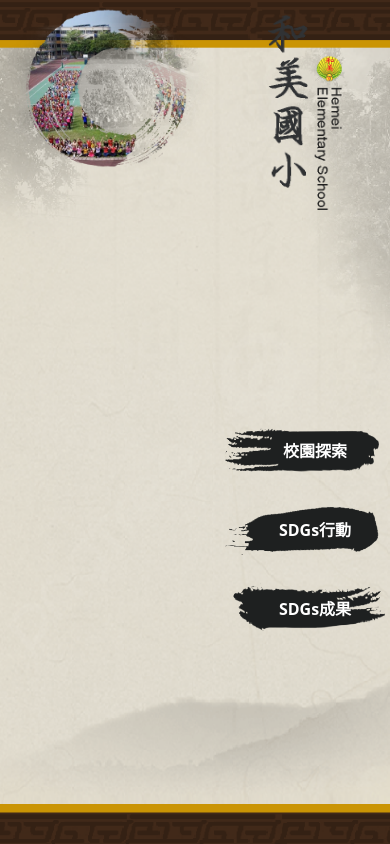
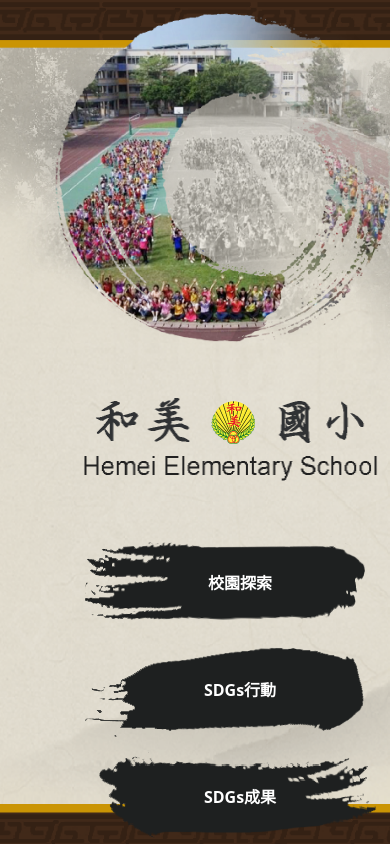
Before and after one commit to Evie-Liuu/Hemei, a Vue app: page /#/ in a window 390 px wide. Built offline with nearby package versions, Linux system fonts and the light colour scheme.

Commit message:
行動版

```diff
--- a/src/views/Home.vue
+++ b/src/views/Home.vue
@@ -1,6 +1,6 @@
 <template>
   <main
-    class="relative grid grid-flow-col grid-rows-2 h-screen w-screen text-center bg-[url('@/assets/images/Mobile/Web_Bcakground.png')] bg-cover bg-center overflow-hidden lg:bg-[url('@/assets/images/Backgound.png')]"
+    class="relative grid lg:grid-flow-col content-center lg:content-stretch lg:grid-rows-2 h-screen w-screen text-center bg-[url('@/assets/images/Mobile/Web_Bcakground.png')] bg-cover bg-center overflow-hidden lg:bg-[url('@/assets/images/Backgound.png')]"
   >
     <img
       src="@/assets/images/Frame.png"
@@ -8,7 +8,7 @@
       class="hidden lg:block absolute -top-3 left-0 w-full h-10 object-cover z-20 pointer-events-none"
     />
     <!-- Cover -->
-    <section class="row-span-2">
+    <section class="lg:row-span-2">
       <div
         :class="[
           'transition-all duration-1000 ease-out',
@@ -20,13 +20,13 @@
       >
         <img
           src="@/assets/images/ChinesePaintingRing.png"
-          class="pointer-events-none select-none max-w-55 lg:max-w-350"
+          class="pointer-events-none select-none max-w-115 lg:max-w-350"
           alt="Hemei_cover"
         />
       </div>
     </section>
     <!-- School Title -->
-    <section class="col-span-1 lg:-ml-48 z-10">
+    <section class="lg:col-span-1 lg:-ml-48 z-10">
       <div
         :class="[
           'transition-all duration-1000 ease-out',
@@ -39,15 +39,20 @@
         <picture>
           <img
             src="@/assets/images/Text_H.png"
-            class="pointer-events-none select-none max-w-25 lg:max-w-50"
+            class="hidden lg:block pointer-events-none select-none max-w-50"
+            alt="Hemei_Text_H"
+          />
+          <img
+            src="@/assets/images/Mobile/Text_H1.png"
+            class="block lg:hidden pointer-events-none select-none max-w-75"
             alt="Hemei_Text_H"
           />
         </picture>
       </div>
     </section>
     <!-- Menu Buttons -->
-    <section class="col-span-1 row-span-1 lg:-ml-48 z-10">
-      <div class="flex flex-col gap-5 items-center justify-center">
+    <section class="lg:col-span-1 lg:-ml-48 z-10">
+      <div class="flex flex-col pt-12 lg:pt-0 lg:gap-5 items-center justify-center">
         <router-link
           to="/about"
           class="relative"
@@ -101,9 +106,6 @@
       alt="Bottom Frame"
       class="hidden lg:block absolute -bottom-3 left-0 w-full h-10 object-cover rotate-180 z-20 pointer-events-none"
     />
-
-    <!-- Menu Buttons for Mobile -->
-    <div></div>
   </main>
 </template>
 <script setup>
```
Also changed, not shown: src/assets/images/School_Logo.png (deleted), 1 other file (tests, documents, lock files or other folders).
